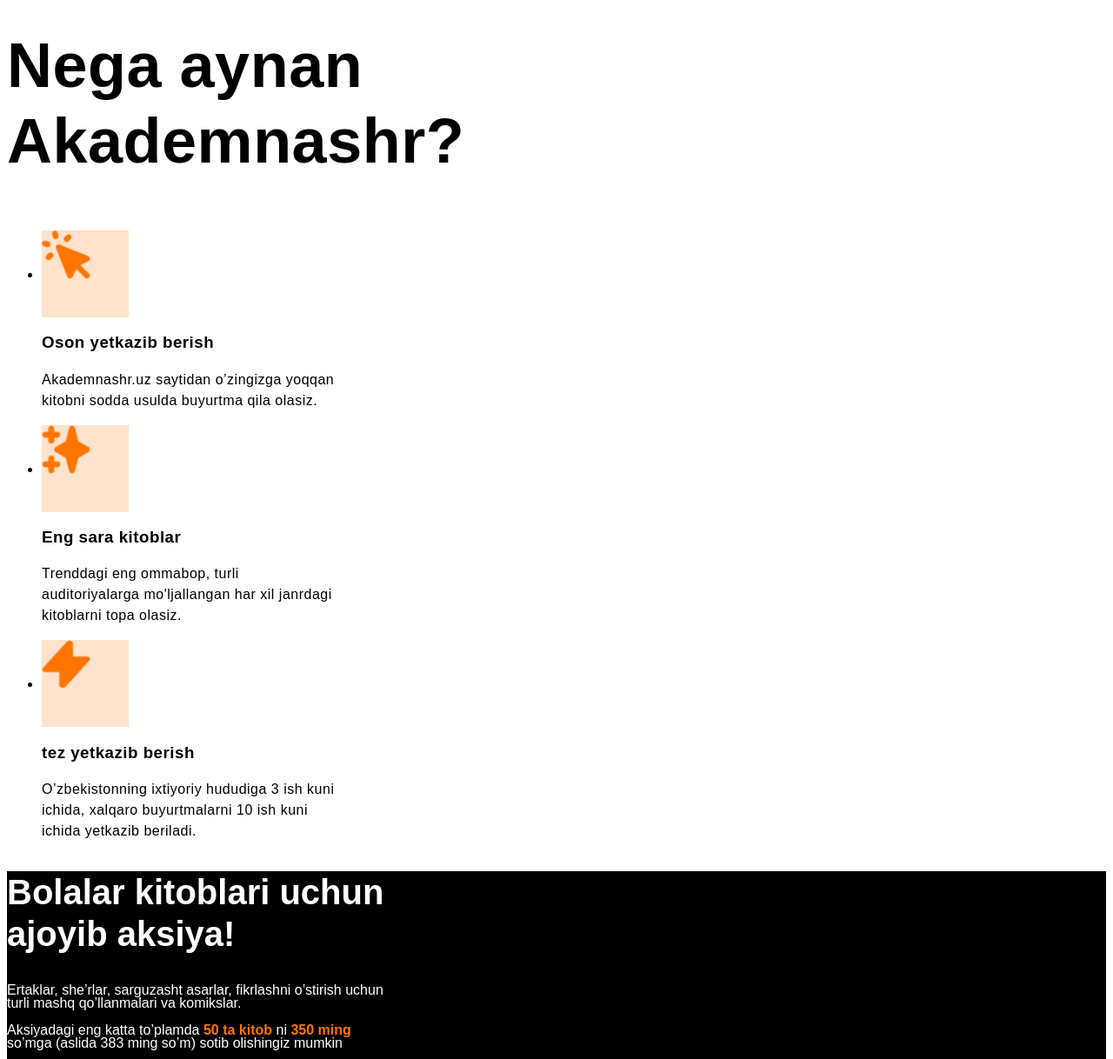
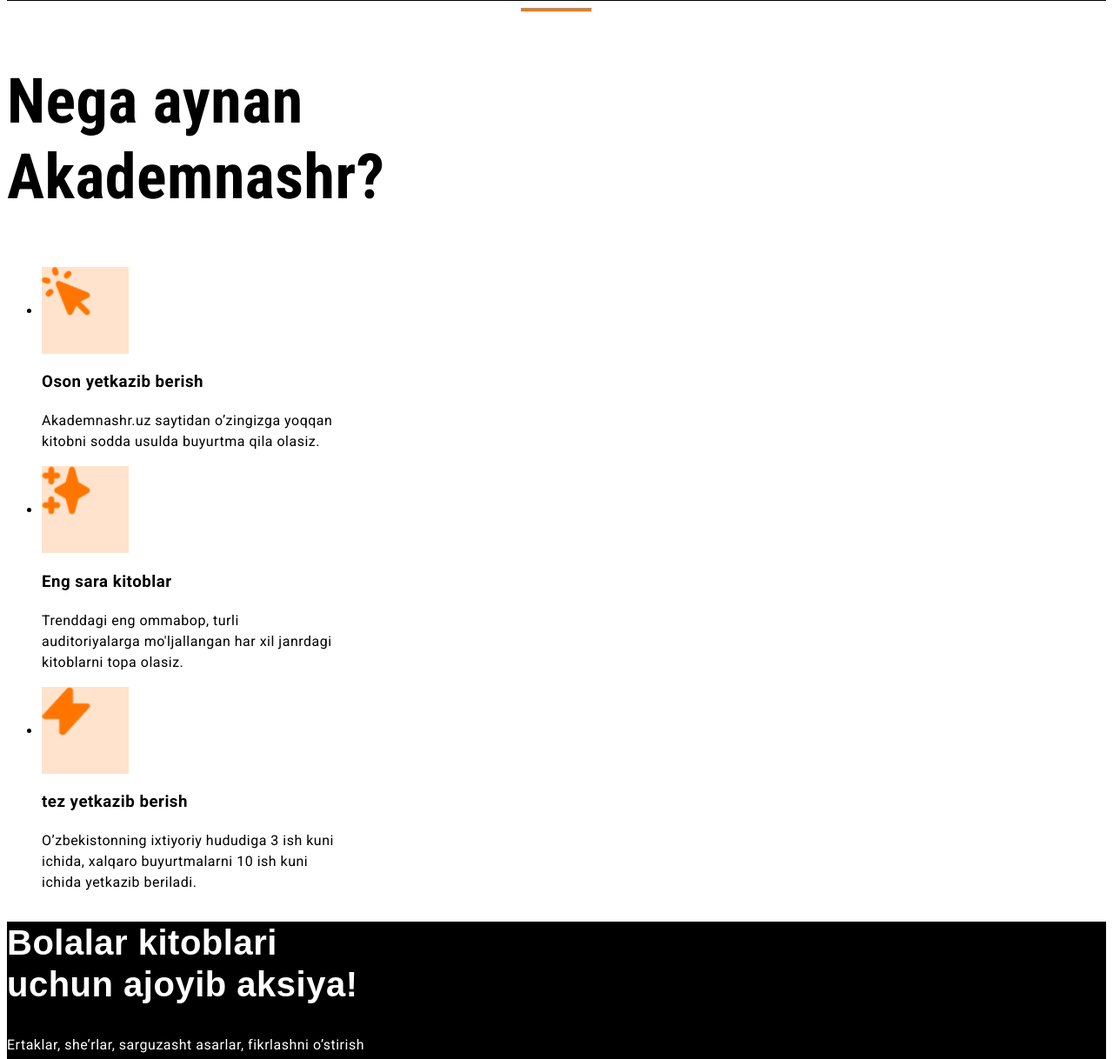
Before and after one commit to Muhammadsharifbek/html-fundamentals, a plain HTML site: page blog.html in a window 1280 px wide. Shown: the part 1054-2272 px from the top of the page at 87% size. Drawn offline with Linux system fonts and the light colour scheme.

Commit message:
Add font-family related styles

```diff
--- a/blog.html
+++ b/blog.html
@@ -5,6 +5,10 @@
   <meta http-equiv="X-UA-Compatible" content="IE=edge">
   <meta name="viewport" content="width=device-width, initial-scale=1.0">
   <title>Akademnashr</title>
+  <link rel="preconnect" href="https://fonts.googleapis.com">
+<link rel="preconnect" href="https://fonts.gstatic.com" crossorigin>
+<link href="https://fonts.googleapis.com/css2?family=Roboto+Condensed:wght@700&family=Roboto:wght@400;500;700&display=swap" rel="stylesheet">
+
   <link rel="stylesheet" href="css/styles.css">
 </head>
 
@@ -50,21 +54,21 @@
              <div class="feature-icon-wrapper">
                 <img src="img/Icon.png" alt="click" width="56" height="56">
               </div>
-              <h3 class="feature-heading">Oson yetkazib berish</h2>
+              <h3 class="feature-heading">Oson yetkazib berish</h3>
               <p class="feature-info">Akademnashr.uz saytidan o’zingizga yoqqan kitobni sodda usulda buyurtma qila olasiz.</p>
             </li>
             <li class="feature">
               <div class="feature-icon-wrapper">
                 <img src="img/Icon2.png" alt="star" width="56" height="56">
               </div>
-              <h3 class="feature-heading"> Eng sara kitoblar</h2>
+              <h3 class="feature-heading"> Eng sara kitoblar</h3>
               <p class="feature-info"> Trenddagi eng ommabop, turli auditoriyalarga mo'ljallangan har xil janrdagi kitoblarni topa olasiz.</p>
             </li>
             <li class="feature">
               <div class="feature-icon-wrapper">
                  <img src="img/Icon4.png" alt="lighter" width="56" height="56">
                 </div>
-              <h3 class="feature-heading"> tez yetkazib berish</h2>
+              <h3 class="feature-heading"> tez yetkazib berish</h3>
               <p class="feature-info">O’zbekistonning ixtiyoriy hududiga 3 ish kuni ichida, xalqaro buyurtmalarni 10 ish kuni ichida yetkazib beriladi.<p>
             </li>
           </ul>
--- a/css/styles.css
+++ b/css/styles.css
@@ -1,9 +1,13 @@
 /* general */
 body{
   color: #000;
-  font-family: arial;
+  font-size: 16px;
+  line-height: 1.5;
+  font-family: "Roboto", "Arial", sans-serif;
   background-color: #fff;
+  letter-spacing: 0.5px;
 }
+
 
 /* header */
 .site-header{
@@ -17,6 +21,7 @@
    font-weight: 500;
    font-size: 13px;
    line-height: 15px;
+   font-weight: 500;
    letter-spacing: 1px;
    text-transform: uppercase;
 text-decoration: none;
@@ -40,7 +45,7 @@
 .hero-heading{
 font-size: 40px;
   line-height: 1.2;
-  letter-spacing: 0.5px;
+  font-family:"Roboto Condensed", "Arial", sans-serif ;
 }
 
 .hero{
@@ -62,14 +67,12 @@
 .hero-text{
   font-size: 16px;
 line-height:1.5 ;
-letter-spacing: 0.5px;
 }
 
 .features-heading{
   width: 440px;
   font-size: 72px;
   line-height: 1.2;
-  letter-spacing: 0.5px;
 }
 
 .feature{
@@ -82,17 +85,12 @@
   background-color:  rgba(255, 117,0, 0.2 );
 }
 
-.feature-heading{
-font: 16px;
+.features-heading{
+width: 440px;
+font-size: 72px;
 line-height: 1.2;
-letter-spacing: 0.5px;
+font-family:"Roboto Condensed", "Arial", sans-serif;
 }
-
-.feature-info{
-  font-size: 16px;
-  line-height:1.5 ;
-letter-spacing: 0.5px;
- }
 
  /* promo */
  .promo{
@@ -107,12 +105,8 @@
  .promo_heading{
 font-size: 40px;
 line-height: 48px;
+font-family:"Robota Condensed", "Arial", sans-serif;
  }
-
-.promo-text{
-font-size: 16px;
-line-height: 15px;
-}
 
 .promo-highlight{
 color: #ff7500;
@@ -138,6 +132,7 @@
 .site-footer-list{
   list-style: none;
   width: 224px;
+  line-height: 19px;
 }
 
 .site-footer-links{
```
Also changed, not shown: products.html (+1 -0 lines).
